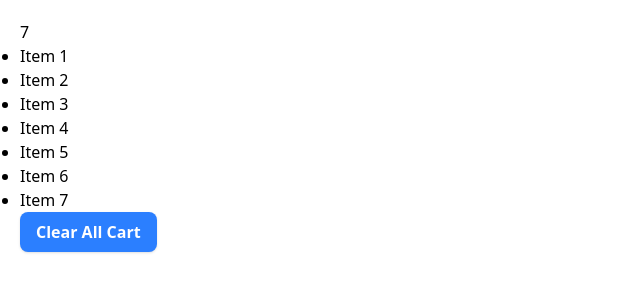
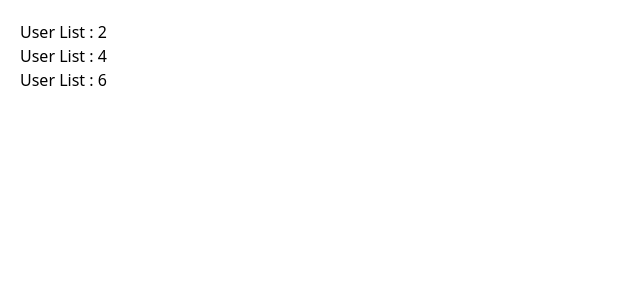
Before and after one commit to nazmulh24/React_Basic, a React (Vite) app: page / in a window 1280 px wide. Shown: the top 300 px of the page, without its empty margins (0-640 px from the left). Built offline with nearby package versions, Linux system fonts and the light colour scheme.

Commit message:
29.6 Introduction to Effect Hook and Understaning StrictMode

```diff
--- a/src/App.jsx
+++ b/src/App.jsx
@@ -1,30 +1,11 @@
-import { useState } from "react";
-import Navbar from "./components/Navbar";
-import Cart from "./components/Cart";
+import Effect from "./components/Effect";
 
 function App() {
-  const [cartItems, setCartItems] = useState([
-    "Item 1",
-    "Item 2",
-    "Item 3",
-    "Item 4",
-    "Item 5",
-    "Item 6",
-    "Item 7",
-  ]);
-
-  const handleRemoveItem = (item) => {
-    setCartItems(cartItems.filter((product) => product !== item));
-  };
-
   return (
     <div className="m-5">
-      <Navbar cartItemsCount={cartItems.length} />
-      <Cart
-        cartItems={cartItems}
-        onClear={() => setCartItems([])}
-        onRemove={handleRemoveItem}
-      />
+      <Effect />
+      <Effect />
+      <Effect />
     </div>
   );
 }
--- /dev/null
+++ b/src/components/Effect.jsx
@@ -0,0 +1,24 @@
+import React, { useEffect } from "react";
+
+let count = 0;
+
+const Effect = () => {
+  useEffect(() => {
+    console.log("Effect Occured");
+  }, []);
+
+  return (
+    <div>
+      <h1>User List : {++count}</h1>
+    </div>
+  );
+};
+
+export default Effect;
+
+/*
+Side Effects -
+  1. Manually modify the DOM
+  2. Store  data in localStorage
+  3. Call the API to fetch/save data
+*/
```
